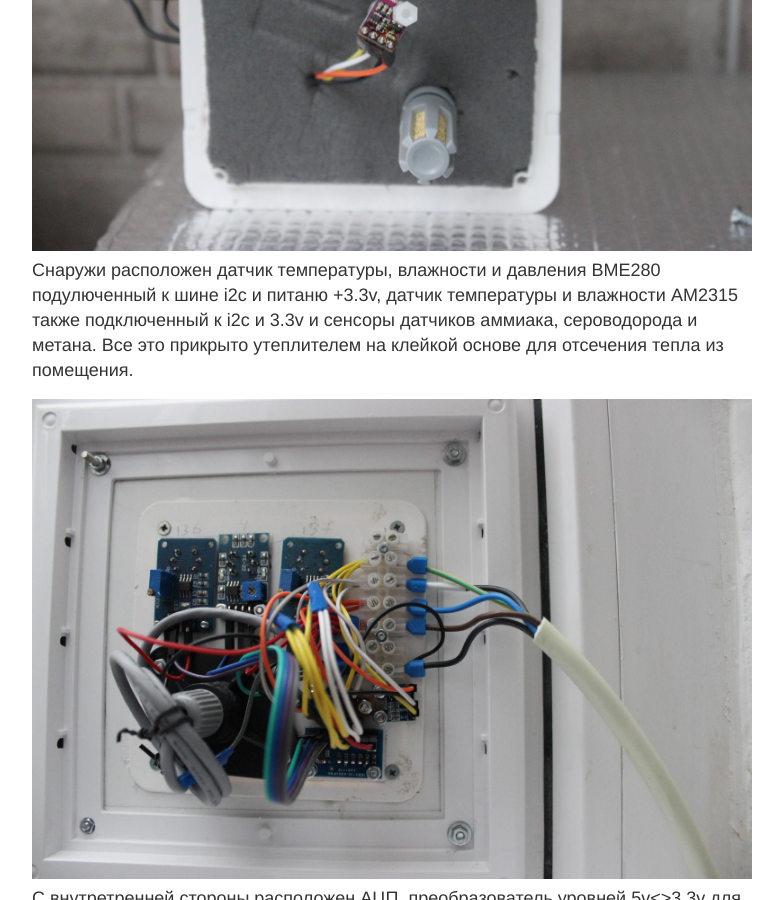
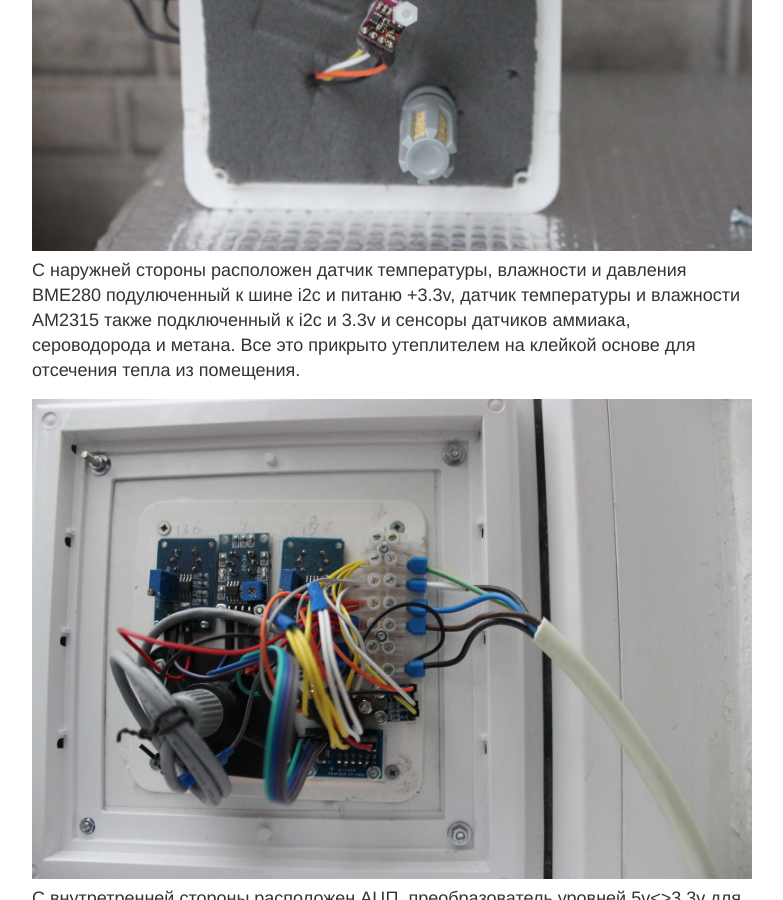
Before and after one commit to decrafts/r, a Jekyll site: the page built from _posts/2017/11/2017-11-16-climate-control-system-for-the-apartment.md, in a window 1280 px wide and 900 px high, scrolled down 910 px. Shown: the whole window, without its empty margins (248-1031 px from the left). Built offline with Jekyll 4.4.1, drawn with Linux system fonts in a browser that asks for light colours; comment, search, counter and statistics services are not loaded.

Commit message:
Update 2017-11-16-climate-control-system-for-the-apartment.md

```diff
--- a/_posts/2017/11/2017-11-16-climate-control-system-for-the-apartment.md
+++ b/_posts/2017/11/2017-11-16-climate-control-system-for-the-apartment.md
@@ -25,7 +25,7 @@ categories: [ktulhu]
 **Внешние датчики**
 
 ![наружняя сторона](/images/2017/11/external-out.jpg)
-Снаружи расположен датчик температуры, влажности и давления BME280 подулюченный к шине i2c и питаню +3.3v,
+С наружней стороны расположен датчик температуры, влажности и давления BME280 подулюченный к шине i2c и питаню +3.3v,
 датчик температуры и влажности AM2315 также подключенный к i2c и 3.3v и сенсоры датчиков аммиака, сероводорода и метана.
 Все это прикрыто утеплителем на клейкой основе для отсечения тепла из помещения.
 
```
